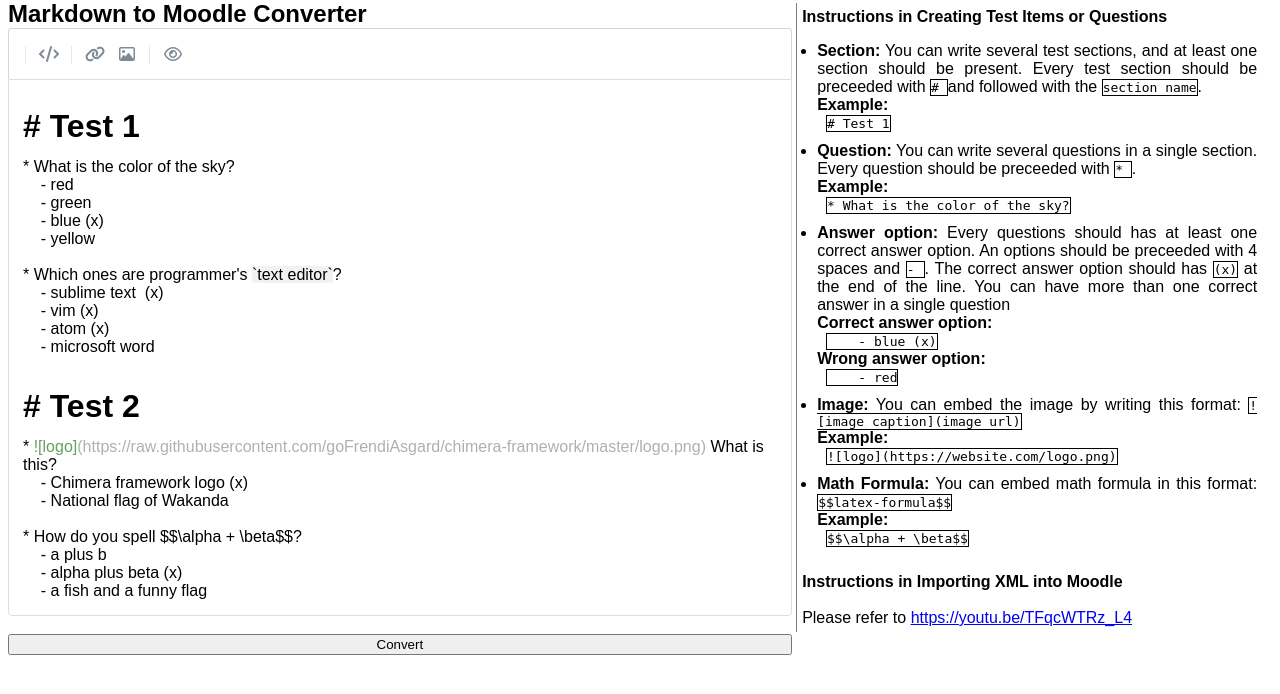
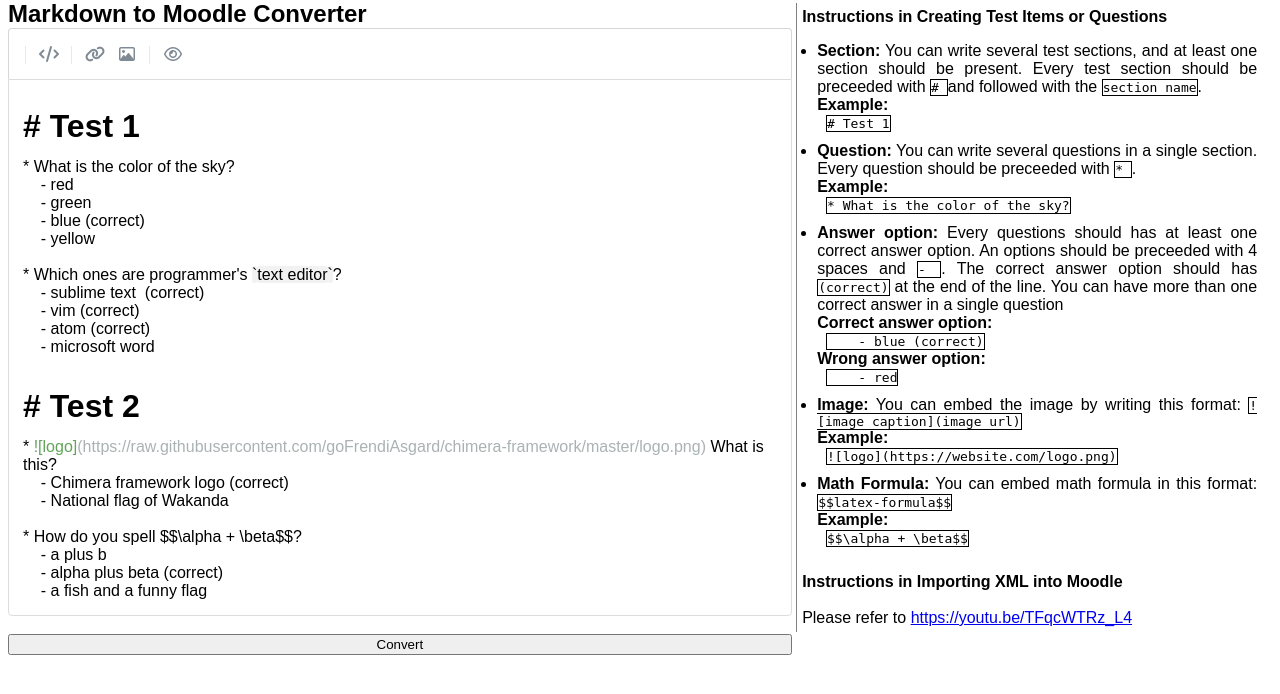
Before and after one commit to goFrendiAsgard/markdown-to-moodle-xml, a Flask app: page / in a window 1280 px wide. Shown: the top 694 px of the page. Run offline with Flask 2, Linux system fonts and the light colour scheme; some libraries are stand-ins or nearby versions.

Commit message:
use (correct) instead of (x)

```diff
--- a/app.py
+++ b/app.py
@@ -72,8 +72,8 @@ def get_s_md(t_md):
     s_md = ''
     for md_row in t_md.split('\n'):
         md_row = md_row.rstrip()
-        if md_row[-3:] == '(*)':
-            md_row = md_row[:-3] + ' '
+        if md_row[-8:] == '(correct)':
+            md_row = md_row[:-8] + ' '
         s_md += md_row + '\n'
     return s_md
 
--- a/templates/form.html
+++ b/templates/form.html
@@ -46,23 +46,23 @@
 * What is the color of the sky?
     - red
     - green
-    - blue (x)
+    - blue (correct)
     - yellow
 
 * Which ones are programmer's `text editor`?
-    - sublime text  (x)
-    - vim (x)
-    - atom (x)
+    - sublime text  (correct)
+    - vim (correct)
+    - atom (correct)
     - microsoft word
 
 # Test 2
 * ![logo](https://raw.githubusercontent.com/goFrendiAsgard/chimera-framework/master/logo.png) What is this?
-    - Chimera framework logo (x)
+    - Chimera framework logo (correct)
     - National flag of Wakanda
 
 * How do you spell $$\alpha + \beta$$?
     - a plus b
-    - alpha plus beta (x)
+    - alpha plus beta (correct)
     - a fish and a funny flag
 </textarea>
 <br />
@@ -89,10 +89,10 @@
       <b>Answer option:</b>
       Every questions should has at least one correct answer option.
       An options should be preceeded with 4 spaces and <code>- </code>.
-      The correct answer option should has <code>(x)</code> at the end of the line.
+      The correct answer option should has <code>(correct)</code> at the end of the line.
       You can have more than one correct answer in a single question<br />
       <b>Correct answer option:</b><br />
-      &nbsp;&nbsp;<code>&nbsp;&nbsp;&nbsp;&nbsp;- blue (x)</code><br />
+      &nbsp;&nbsp;<code>&nbsp;&nbsp;&nbsp;&nbsp;- blue (correct)</code><br />
       <b>Wrong answer option:</b><br />
       &nbsp;&nbsp;<code>&nbsp;&nbsp;&nbsp;&nbsp;- red</code>
     </li>
```
